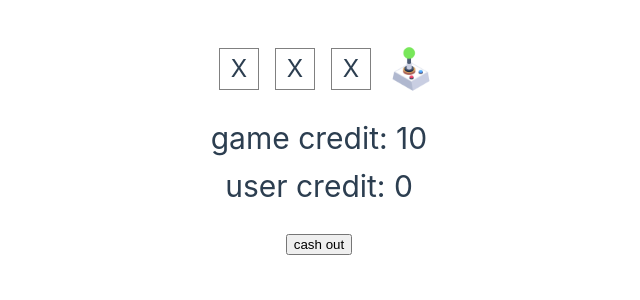
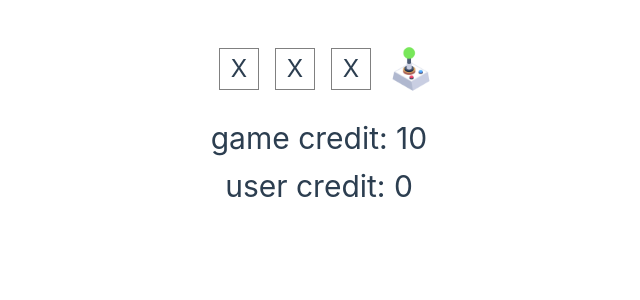
Before and after one commit to hadizz/slot-machine-game-vue, a Vue app: page / in a window 1280 px wide. Shown: the top 300 px of the page, without its empty margins (321-961 px from the left). Built offline with nearby package versions, Linux system fonts and the light colour scheme.

Commit message:
feat: add cash out chances of clickable and random direction

```diff
--- a/src/App.vue
+++ b/src/App.vue
@@ -14,6 +14,9 @@ const userCredit = ref(0);
 const spinning_first = ref(false);
 const spinning_second = ref(false);
 const spinning_third = ref(false);
+
+const canCashOut = ref(true);
+const cashOutRef = ref(null);
 
 // methods
 const chance = (value) => {
@@ -73,6 +76,23 @@ const roll = () => {
 
   }, 1000)
 }
+
+const cashOut = () => {
+  if (canCashOut.value) {
+    userCredit.value += credit.value;
+    credit.value = 0;
+  }
+}
+
+const hoverOnCashOut = () => {
+  if (chance(50)) {
+    const directions = ['top', 'down', 'left', 'right'];
+    const randomDirection = directions[random(0, directions.length - 1)]
+    const oldValue = +cashOutRef.value.style[randomDirection]?.replace('px', '')
+    cashOutRef.value.style[randomDirection] = `${oldValue + 300}px`;
+  }
+  canCashOut.value = chance(40)
+}
 </script>
 
 <template>
@@ -106,7 +126,8 @@ const roll = () => {
       <h1>game credit: {{ credit }}</h1>
       <h1>user credit: {{ userCredit }}</h1>
       <br>
-      <button>cash out</button>
+
+      <button ref="cashOutRef" class="cash-out" @click="cashOut" @mouseover="hoverOnCashOut">CASH OUT</button>
     </div>
   </main>
 </template>
@@ -131,4 +152,15 @@ td {
   justify-content: center;
   overflow: hidden;
 }
+
+.cash-out {
+  all: unset;
+  font-size: 16px;
+  color: white;
+  border: 1px solid white;
+  border-radius: 8px;
+  padding: 8px 12px;
+  cursor: pointer;
+  position: relative;
+}
 </style>
```
